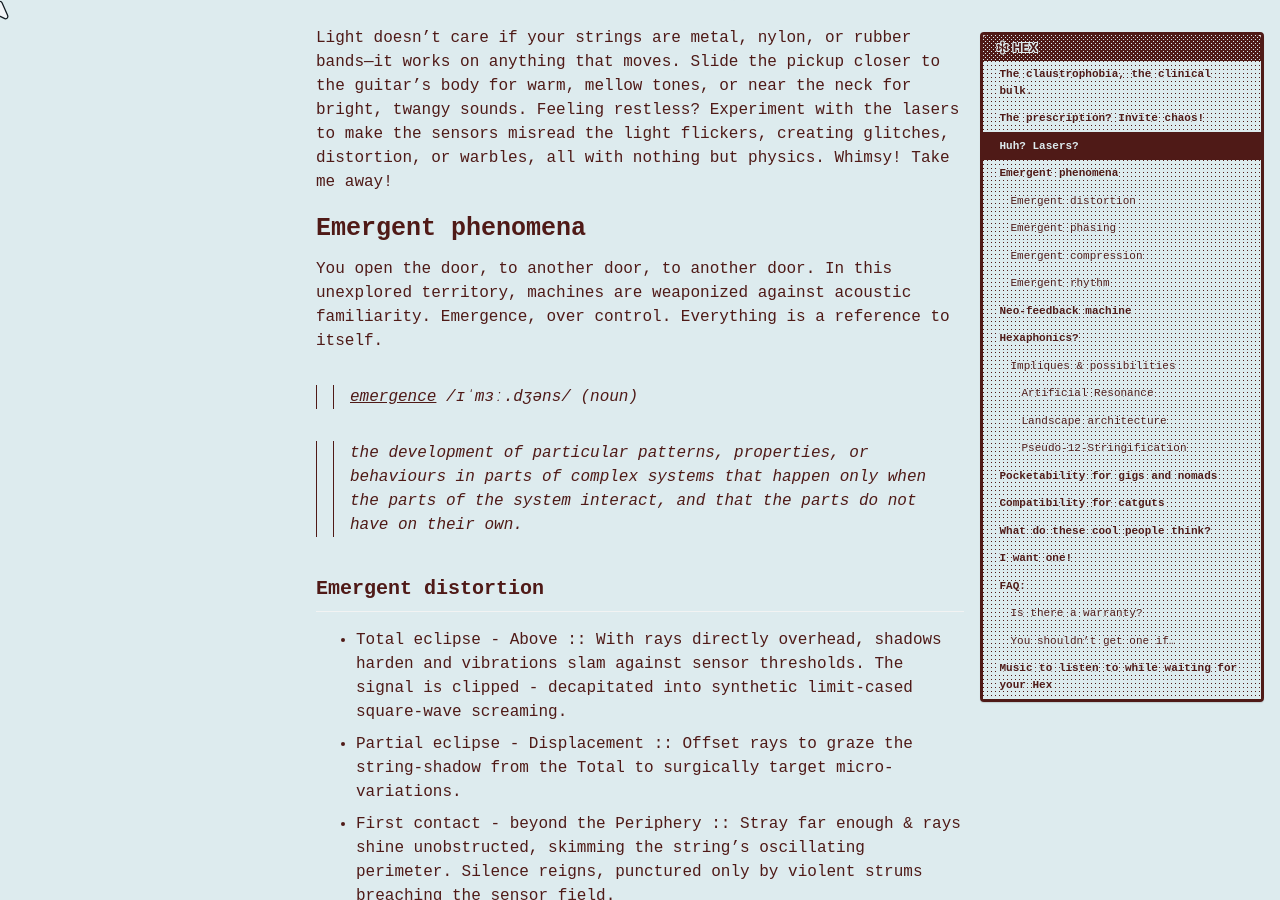
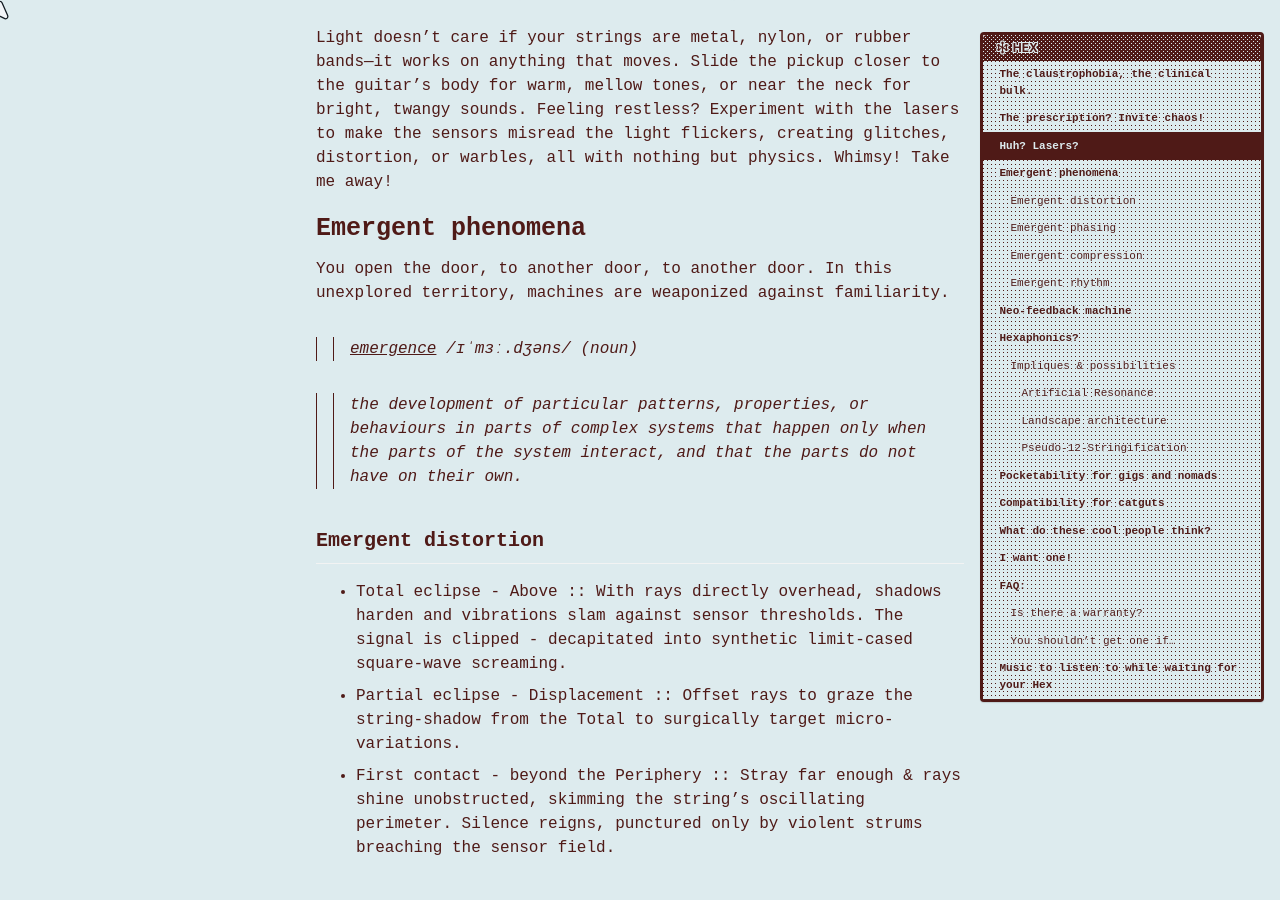
Before and after one commit to cryotato/cryotato.github.io, a Jekyll site: the page built from _pages/shop.md, in a window 1280 px wide and 900 px high, scrolled down 1051 px. Built offline with Jekyll 4.4.1, drawn with Linux system fonts in a browser that asks for light colours; cached includes are drawn as plain includes.

Commit message:
Update shop.md

```diff
--- a/_pages/shop.md
+++ b/_pages/shop.md
@@ -67,7 +67,7 @@ Incel Magnetic/Old Poly Pickups:
 -->
 
 # Emergent phenomena
-You open the door, to another door, to another door. In this unexplored territory, machines are weaponized against acoustic familiarity. Emergence, over control. Everything is a reference to itself.
+You open the door, to another door, to another door. In this unexplored territory, machines are weaponized against familiarity.
 
 > [emergence](https://dictionary.cambridge.org/dictionary/english/emergence) /ɪˈmɜː.dʒəns/ (noun)
 
```
